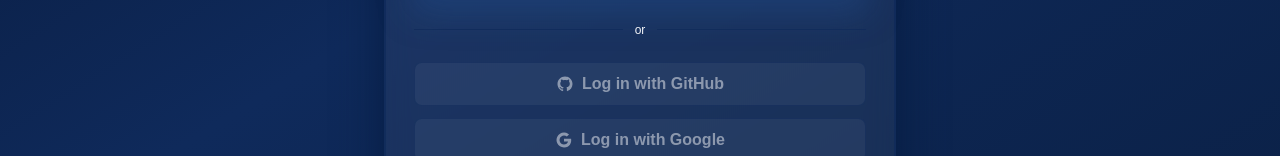
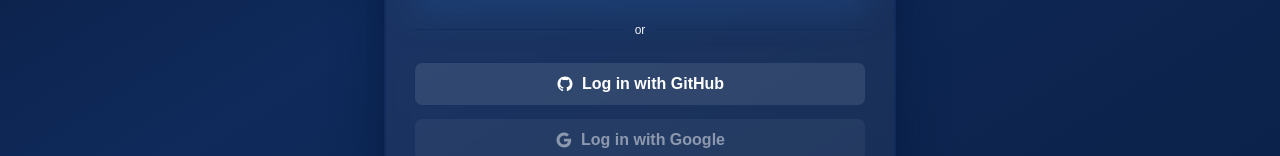
Before and after one commit to PatGaj/SnakeCoder, a Next.js app in the folder apps/snake_coder/: page /en/login in a window 1280 px wide. Shown: the part 540-696 px from the top of the page. Built offline with nearby package versions, Linux system fonts and the light colour scheme.

Commit message:
fix(ui): restore OAuth button and guard plan card

```diff
--- a/apps/snake_coder/src/features/dashboard/Dashboard.tsx
+++ b/apps/snake_coder/src/features/dashboard/Dashboard.tsx
@@ -60,7 +60,7 @@ const Dashboard = () => {
         className={showPlan || showNoSprint ? 'grid gap-6 lg:grid-cols-[1fr_0.95fr]' : 'grid gap-6'}
         variants={itemVariants}
       >
-        {showPlan && <PlanCard plan={plan} />}
+        {showPlan && plan ? <PlanCard plan={plan} /> : null}
         {!showPlan && showNoSprint && <NoSprintCard onGoToModules={() => router.push('/modules')} />}
         <LastResultCard lastResult={lastResult} />
       </motion.section>
--- a/apps/snake_coder/src/features/login/Login.tsx
+++ b/apps/snake_coder/src/features/login/Login.tsx
@@ -138,8 +138,7 @@ const Login = () => {
             leftIcon={<RiGithubFill size={18} />}
             onClick={() => handleOAuth('github')}
             loading={oauthLoading === 'github'}
-            // disabled={isSubmitting || oauthLoading !== null}
-            disabled={true}
+            disabled={isSubmitting || oauthLoading !== null}
           >
             {t('oauth.github')}
           </Button>
```
